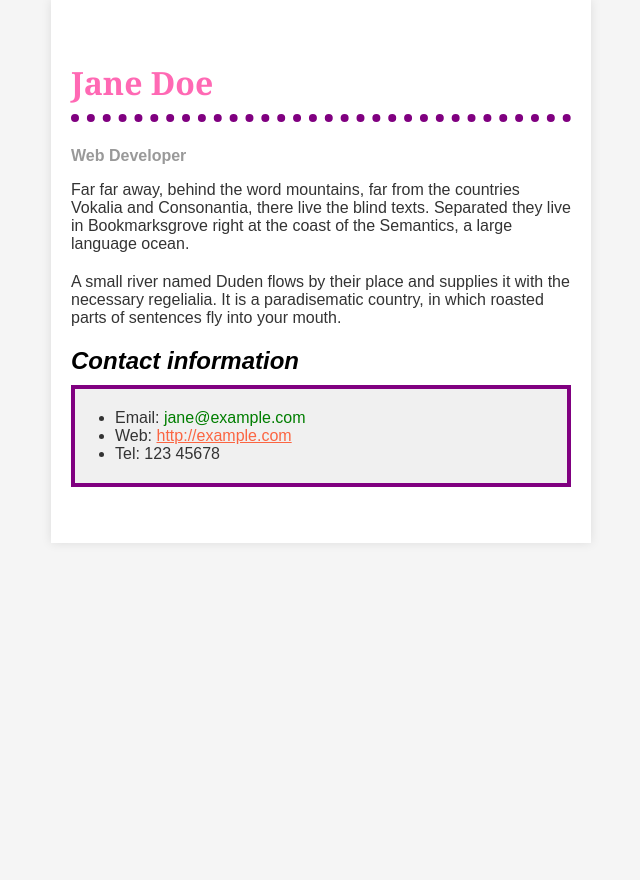
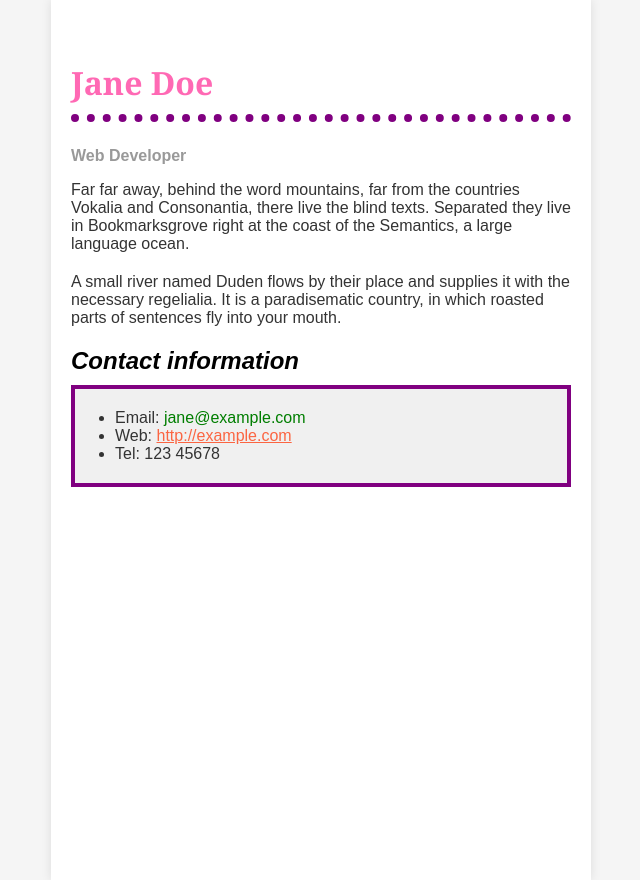
Before and after one commit to ShiftSad/EEP, a PHP site: page /biografia_inicio.html in a window 1280 px wide. Shown: the whole page, without its empty margins (319-959 px from the left). Before the commit the page ends 487 px from the top, so only its background shows below. Run offline with PHP 8.4, Linux system fonts and the light colour scheme.

Commit message:
Pagina inteira

```diff
--- a/Desenvolvimento Web/Tarefa-02/01/biografia_inicio.css
+++ b/Desenvolvimento Web/Tarefa-02/01/biografia_inicio.css
@@ -3,6 +3,7 @@ body {
   margin: 0;
   padding: 0;
   background-color: #f5f5f5;
+  overflow: hidden;
 }
 
 .page-container {
@@ -11,6 +12,7 @@ body {
   padding: 40px 20px;
   background-color: white;
   box-shadow: 0 0 10px rgba(0, 0, 0, 0.1);
+  min-height: 100vh;
 }
 
 p {
```
